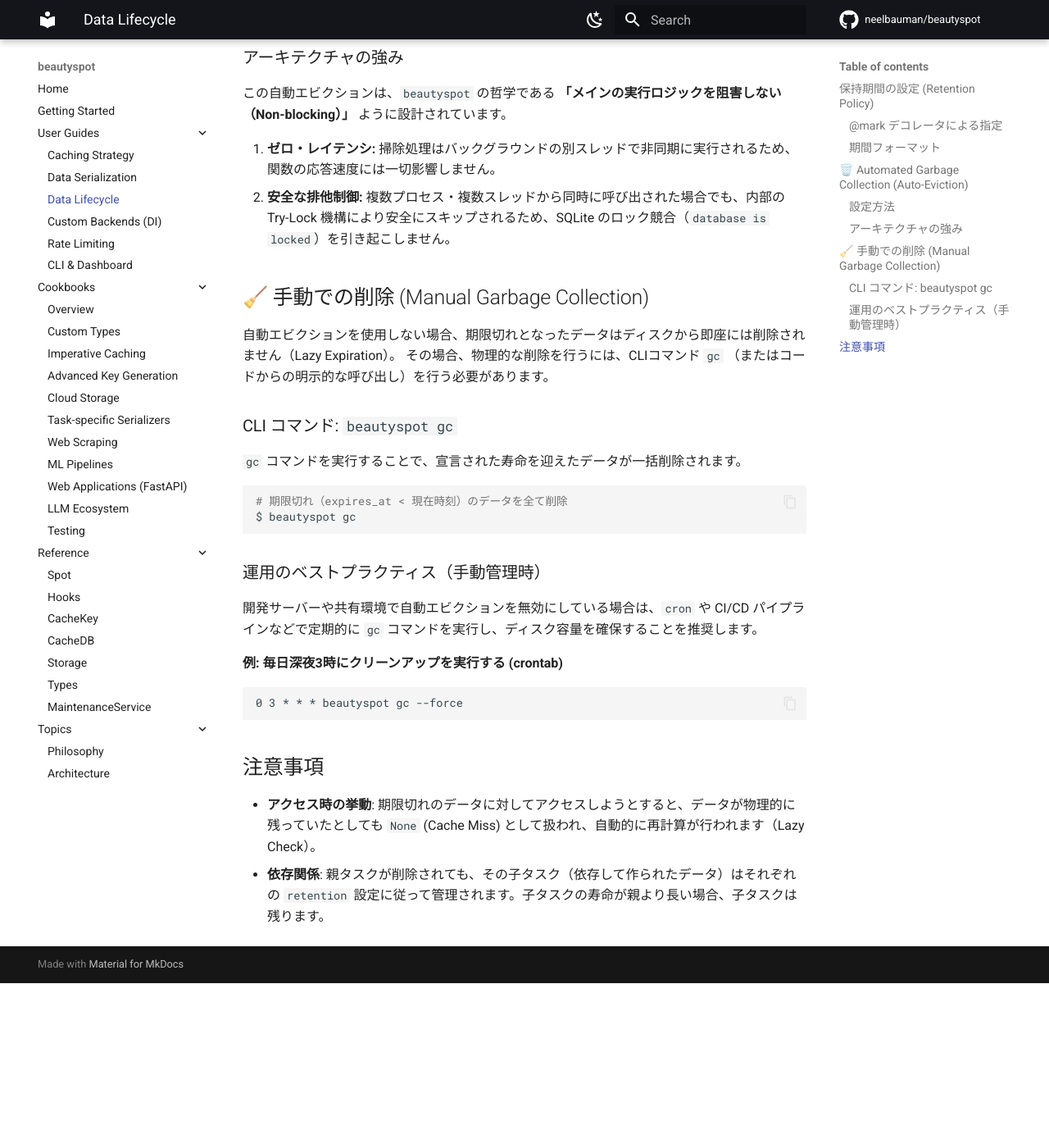
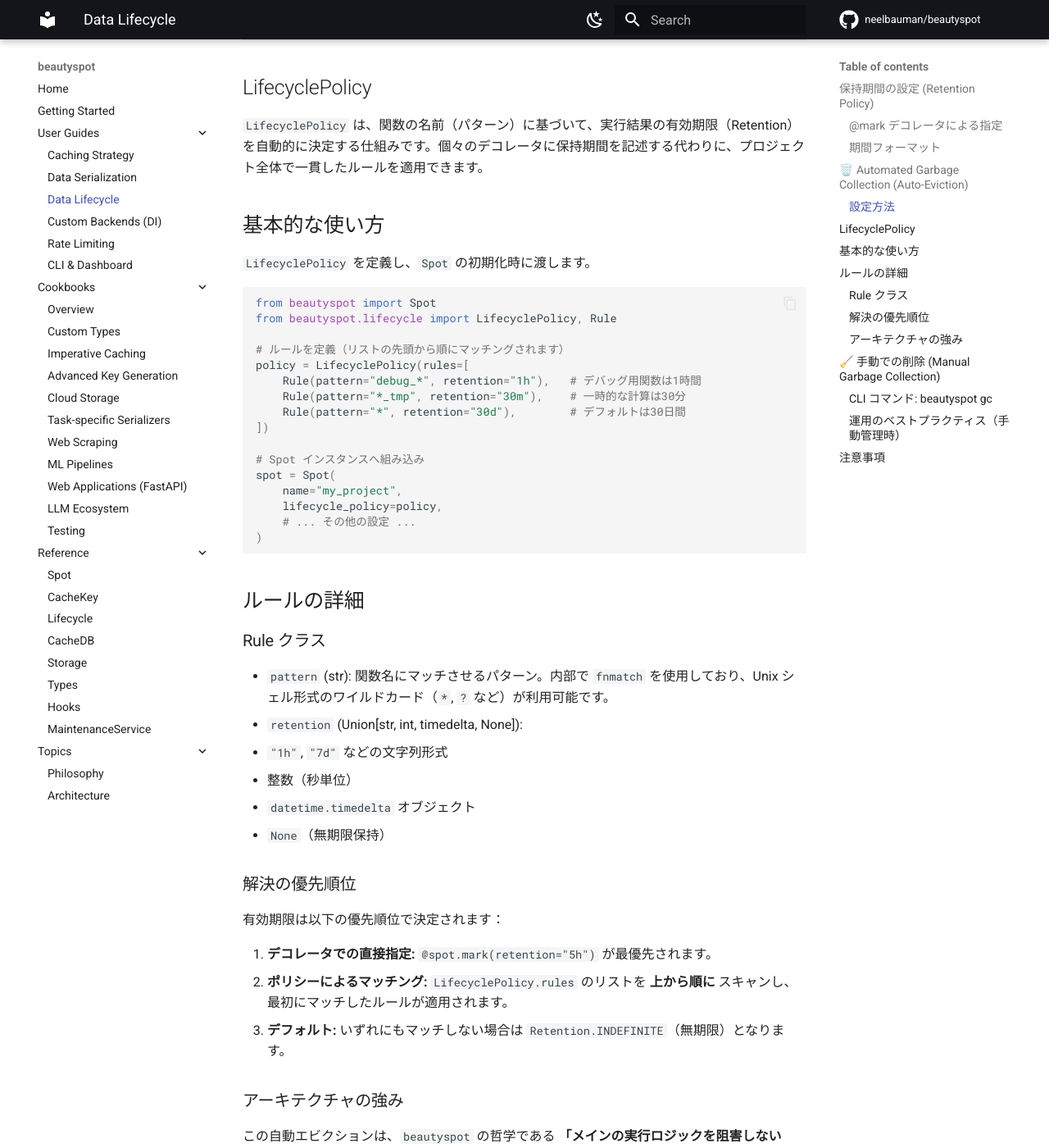
Before and after one commit to neelbauman/beautyspot, an MkDocs documentation site: the page built from docs/guides/lifecycle.md, in a window 1280 px wide and 1400 px high, scrolled down 1809 px. Shown: the whole window at 82% size. Built offline with MkDocs 1.6.1 and Material for MkDocs 9.7.7, drawn with Linux system fonts in a browser that asks for light colours; comment, search, counter and statistics services are not loaded; before the commit the page ends 3008 px from its top, so only the background shows below that.

Commit message:
edit document

````diff
--- a/docs/guides/lifecycle.md
+++ b/docs/guides/lifecycle.md
@@ -71,6 +71,56 @@
 
 ```
 
+---
+
+## LifecyclePolicy
+
+`LifecyclePolicy` は、関数の名前（パターン）に基づいて、実行結果の有効期限（Retention）を自動的に決定する仕組みです。個々のデコレータに保持期間を記述する代わりに、プロジェクト全体で一貫したルールを適用できます。
+
+## 基本的な使い方
+
+`LifecyclePolicy` を定義し、`Spot` の初期化時に渡します。
+
+```python
+from beautyspot import Spot
+from beautyspot.lifecycle import LifecyclePolicy, Rule
+
+# ルールを定義（リストの先頭から順にマッチングされます）
+policy = LifecyclePolicy(rules=[
+    Rule(pattern="debug_*", retention="1h"),   # デバッグ用関数は1時間
+    Rule(pattern="*_tmp", retention="30m"),    # 一時的な計算は30分
+    Rule(pattern="*", retention="30d"),        # デフォルトは30日間
+])
+
+# Spot インスタンスへ組み込み
+spot = Spot(
+    name="my_project",
+    lifecycle_policy=policy,
+    # ... その他の設定 ...
+)
+
+```
+
+## ルールの詳細
+
+### Rule クラス
+
+* `pattern` (str): 関数名にマッチさせるパターン。内部で `fnmatch` を使用しており、Unix シェル形式のワイルドカード（`*`, `?` など）が利用可能です。
+* `retention` (Union[str, int, timedelta, None]):
+* `"1h"`, `"7d"` などの文字列形式
+* 整数（秒単位）
+* `datetime.timedelta` オブジェクト
+* `None`（無期限保持）
+
+
+### 解決の優先順位
+
+有効期限は以下の優先順位で決定されます：
+
+1. **デコレータでの直接指定:** `@spot.mark(retention="5h")` が最優先されます。
+2. **ポリシーによるマッチング:** `LifecyclePolicy.rules` のリストを **上から順に** スキャンし、最初にマッチしたルールが適用されます。
+3. **デフォルト:** いずれにもマッチしない場合は `Retention.INDEFINITE`（無期限）となります。
+
 ### アーキテクチャの強み
 
 この自動エビクションは、`beautyspot` の哲学である **「メインの実行ロジックを阻害しない（Non-blocking）」** ように設計されています。
--- /dev/null
+++ b/docs/reference/lifecycle.md
@@ -0,0 +1,46 @@
+# lifecycle
+
+`beautyspot.lifecycle` モジュールは、データの保持期間（Retention）の解析、および関数名に基づいたポリシーの解決を担います。
+
+::: beautyspot.lifecycle
+
+## 主要な構成要素
+
+### 1. Retention 解決ロジック (`parse_retention`)
+
+ユーザーが指定した多様な形式（文字列、整数、timedelta）を、内部で扱う `timedelta` オブジェクトへと正規化します。
+
+* **サポートされる形式**:
+* **文字列**: `"7d"` (日), `"12h"` (時間), `"30m"` (分) の形式。
+* **整数**: 秒単位として扱われます。
+* **timedelta**: そのまま利用されます。
+* **None**: `Retention.INDEFINITE` (無期限) として扱われます。
+
+
+### 2. Rule クラス
+
+特定の関数名パターンに対して適用する保持期間を定義するデータクラスです。
+
+| 属性 | 型 | 説明 |
+| --- | --- | --- |
+| `pattern` | `str` | `fnmatch` 形式のワイルドカードパターン（例: `api_*`） |
+| `retention` | `Union[str, int, timedelta, None]` | 適用する保持期間 |
+
+
+### 3. LifecyclePolicy クラス
+
+ルールの集合を管理し、実行時に特定の関数名に対してどのルールを適用するかを決定（Resolve）します。
+
+* **解決アルゴリズム**: `rules` リストの **先頭から順に** パターンマッチングを行い、最初にマッチしたルールの保持期間を返します。
+* **デフォルト挙動**: マッチするルールがない場合、またはルールリストが空の場合は `Retention.INDEFINITE`（無期限）が返されます。
+
+## 型定義と定数
+
+### Retention クラス
+
+* `INDEFINITE`: `None`（無期限保持を明示するためのエイリアス）。
+
+## 注意事項
+
+* **パターンマッチング**: 内部で `fnmatch.fnmatch` を使用しているため、大文字小文字の区別は OS のファイルシステムルールに依存する可能性があります。一貫性を保つため、関数名の命名規則をプロジェクト内で統一することを推奨します。
+* **バリデーション**: `parse_retention` は、不正なフォーマット（例: `"1year"` や `"10s"` *※現状秒単位の文字指定は未サポート*）が渡された場合、`beautyspot.exceptions.ValidationError` を送出します。
--- a/mkdocs.yml
+++ b/mkdocs.yml
@@ -78,11 +78,12 @@
       - Testing: cookbooks/testing.md
   - Reference:
       - Spot: reference/core.md
-      - Hooks: reference/hooks.md
       - CacheKey: reference/cachekey.md
+      - Lifecycle: reference/lifecycle.md
       - CacheDB: reference/db.md
       - Storage: reference/storage.md
       - Types: reference/types.md
+      - Hooks: reference/hooks.md
       - MaintenanceService: reference/maintenance.md
   - Topics:
       - Philosophy: reference/philosophy.md
````
